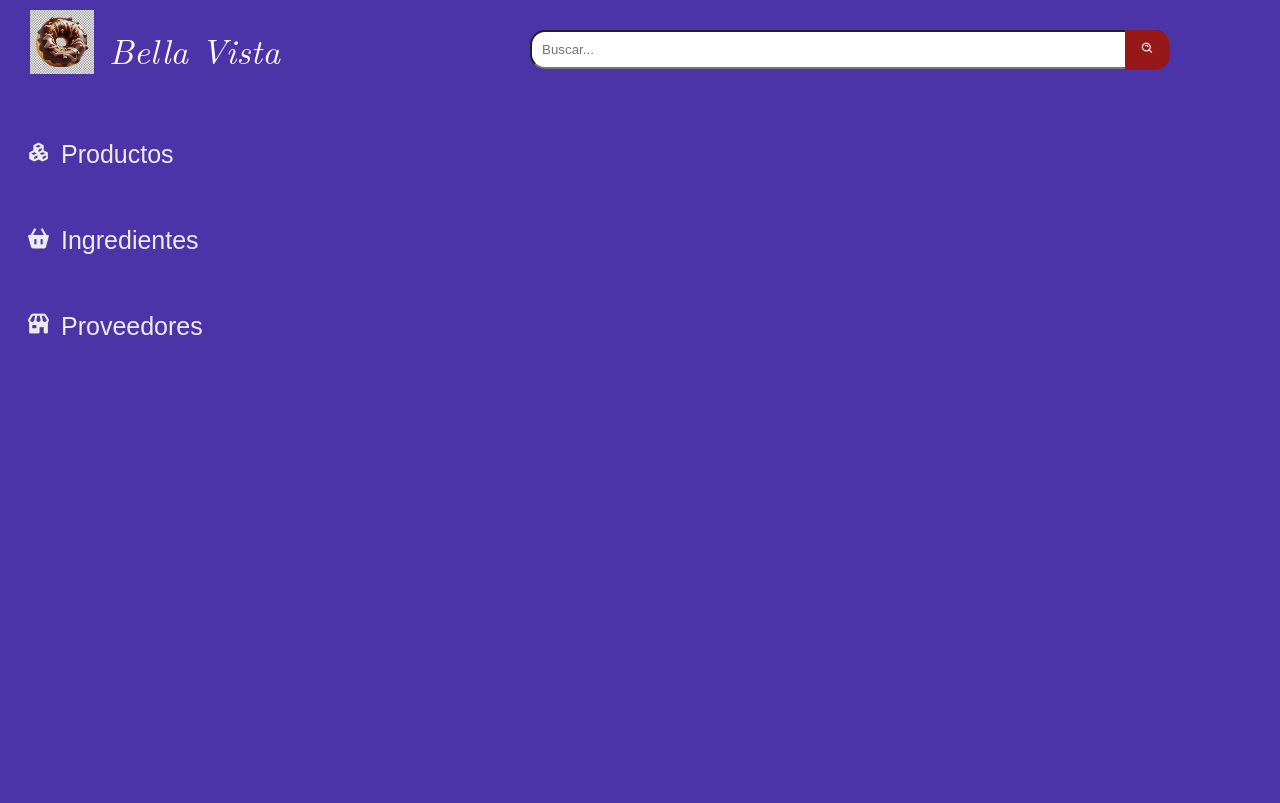
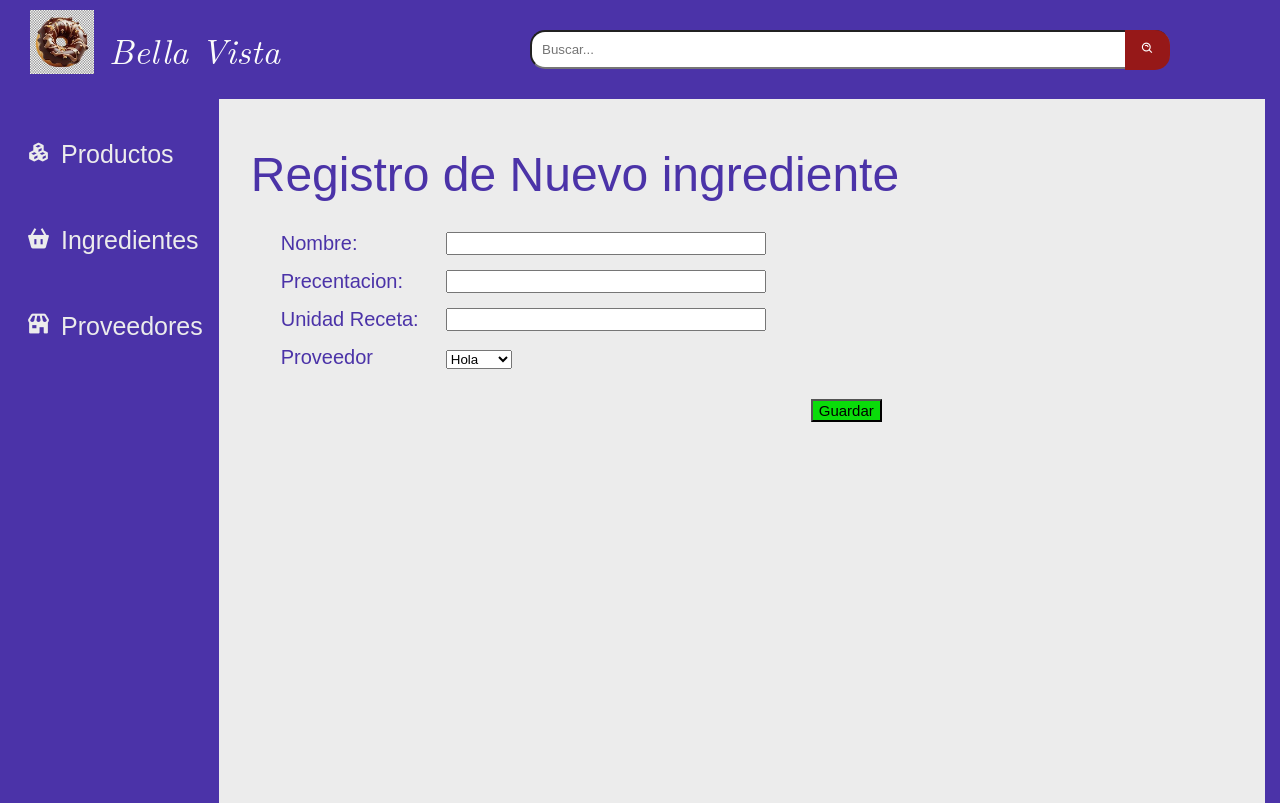
Before and after one commit to Danccs/bellavista_donuts, a Django app: page /crear_ing in a window 1280 px wide. Before the commit the page ends 335 px from the top, so only its background shows below. Run offline with Django 5.2, Linux system fonts and the light colour scheme; parts of the project's set-up code (start-up, migrations or seed data) failed here and were passed over.

Commit message:
"html y Css de las template crear_prov y crear_ing"

```diff
--- a/config/templates/crear_ing.html
+++ b/config/templates/crear_ing.html
@@ -7,7 +7,31 @@
 {% endblock %}
 
 {% block content %}
+<div class="container_crear_ing">
+    <div class="titulo_reg_ing">Registro de Nuevo ingrediente</div>
+    <div>
+            <div class="agregar_ing">
+            <label for="{{ formulario.nombre.id_for_label }}">Nombre: </label>
+            <input type="text" name="nombre" id="{{ formulario.nombre.id_for_label }}" />
 
-<!--Puedes escribir tu código aquí Luis-->
+            <label for="{{ formulario.presentacion.id_for_label }}">Precentacion: </label>
+            <input type="text" name="presentacion" id="{{ formulario.presentacion.id_for_label }}" />
+
+            <label for="{{ formulario.unidad_receta.id_for_label }}">Unidad Receta: </label>
+            <input type="text" name="unidad_receta" id="{{ formulario.unidad_receta.id_for_label }}" />
+
+            <div class="agregar_proveedor">
+                <label for="{{ formulario.proveedor.id_for_label }}">Proveedor</label>
+                <div>
+                <select name="proveedor" id="{{ formulario.proveedor.id_for_label }}">
+                    <option value="">Hola</option>
+                    <option value="">chiao ;)</option>
+                </select>
+                </div>
+            </div>
+        </div>
+        <button class="btn_agregar_ing">Guardar</button>
+    </div>
+</div>
 
 {% endblock %}
--- /dev/null
+++ b/static/css/crear_ing.css
@@ -0,0 +1,49 @@
+:root {
+    --clr-main: #4b33a8;
+    --clr-main-light: #785ce9;
+    --clr-white: #ececec;
+    --clr-gray: #e2e2e2;
+    --clr-red: #961818;
+  }
+
+.container_crear_ing {
+
+    background-color: var(--clr-white);
+    color: var(--clr-main);
+    padding: 3rem 0 0 2rem;
+    height: 88vh;
+    margin: 0 15px 0 0;
+
+
+}
+
+.titulo_reg_ing {
+    font-size: 3rem;
+
+}
+
+.agregar_ing {
+    padding: 10px;
+    display: grid;
+    grid-template-columns: 150px 2fr;
+    font-size: 20px;
+    margin: 20px;
+    gap: 15px;
+
+}
+
+.agregar_ing input {
+    width: 20rem;
+    margin: 10ps;
+}
+
+.agregar_proveedor {
+    display: grid;
+    grid-template-columns: 165px 2fr;
+}
+.btn_agregar_ing {
+    margin:  0 0 0 35rem;
+    font-size: 15px;
+    background-color: rgb(10, 220, 10);
+
+}
```
Also changed, not shown: config/templates/crear_prov.html (+34 -1 lines), static/css/crear_prov.css (added, +37 -0 lines).
